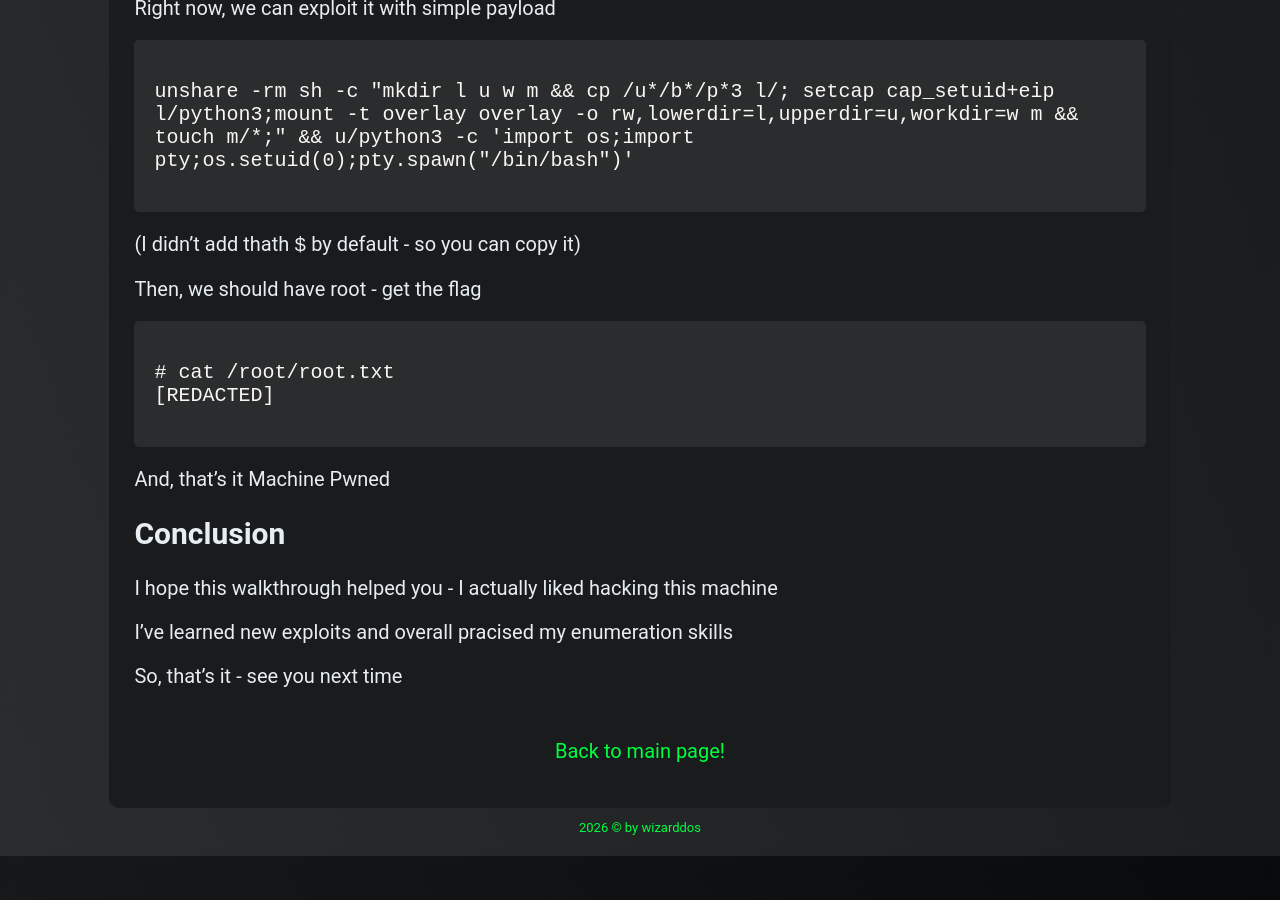
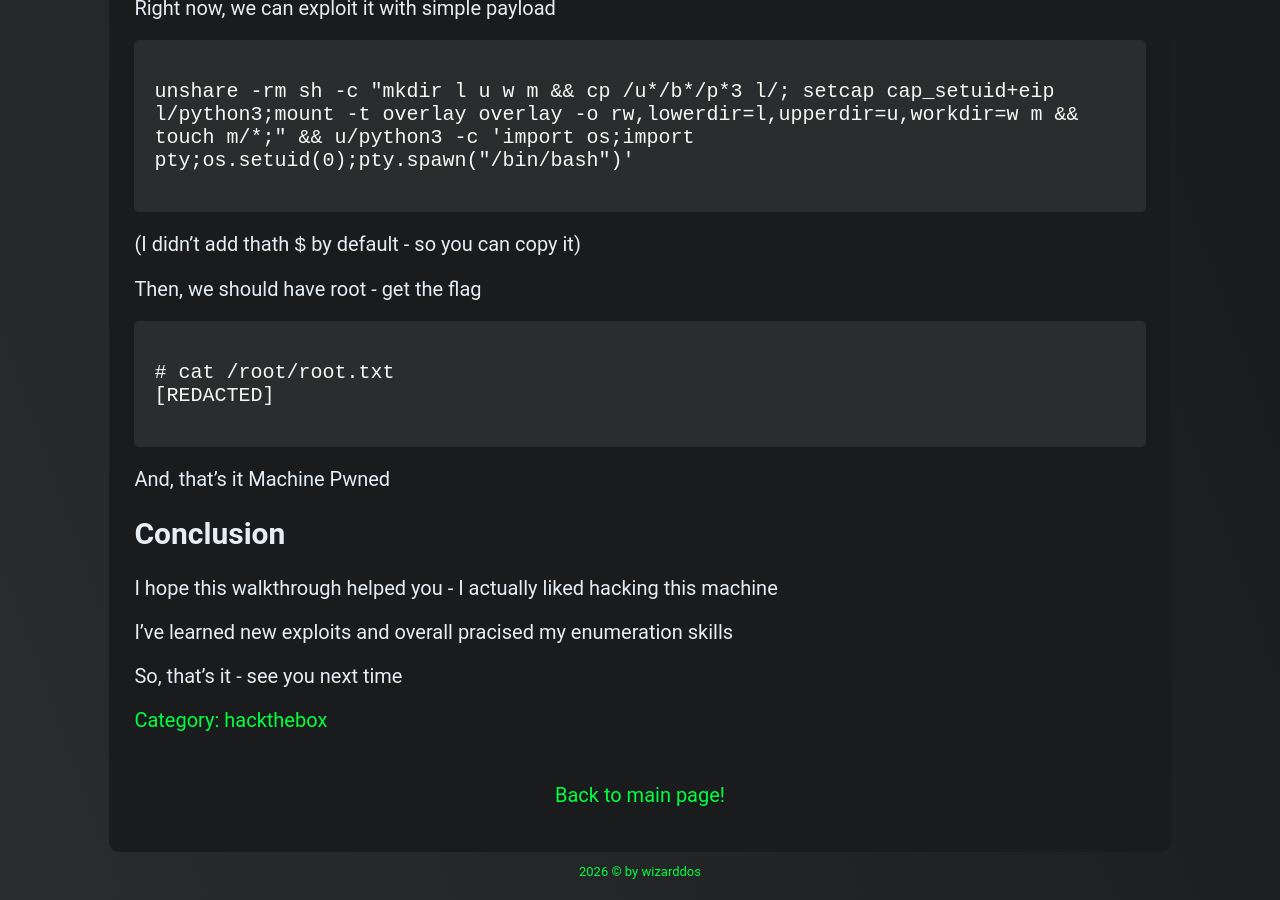
Before and after one commit to wizarddos/blog, a Jekyll site: the page built from _posts/2024-03-08-analytics-writeup.md, in a window 1280 px wide and 900 px high, scrolled down 4381 px. Built offline with Jekyll 4.4.1, drawn with Linux system fonts in a browser that asks for light colours; before the commit the page ends 5237 px from its top, so only the background shows below that.

Commit message:
Added category to the end of post

```diff
--- a/_layouts/post.html
+++ b/_layouts/post.html
@@ -8,8 +8,7 @@ title : {{ page.title }}
         <h1 class = "post-title">{{ page.title }}</h1>
         {{ content }}
 
-         <p class="fuck-go-back"><a href="{{ site.baseurl }}">Back to main page!</a></p>
+        <p><a href = "{{ site.baseurl }}/categories/{{ page.category }}">Category: {{ page.category }}</a></p>
+        <p class="fuck-go-back"><a href="{{ site.baseurl }}">Back to main page!</a></p>
     </section>
-
-
 </main>
```
